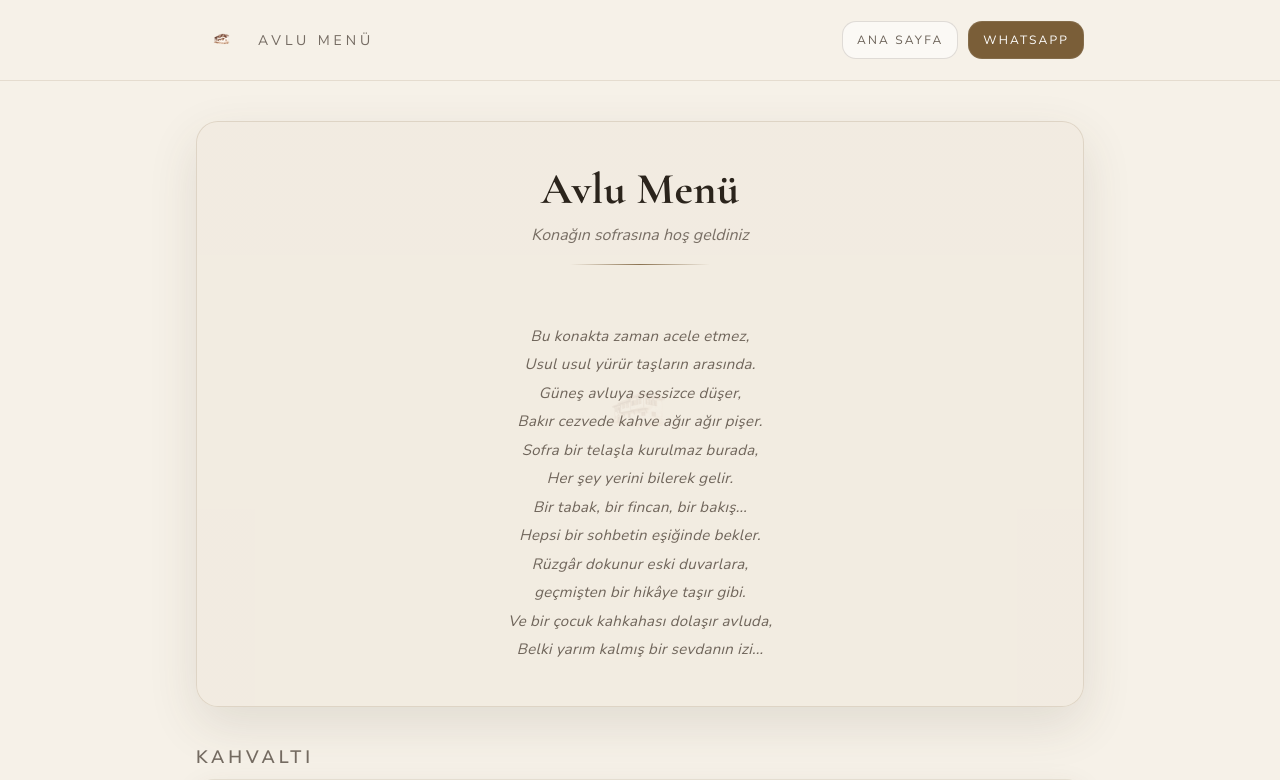
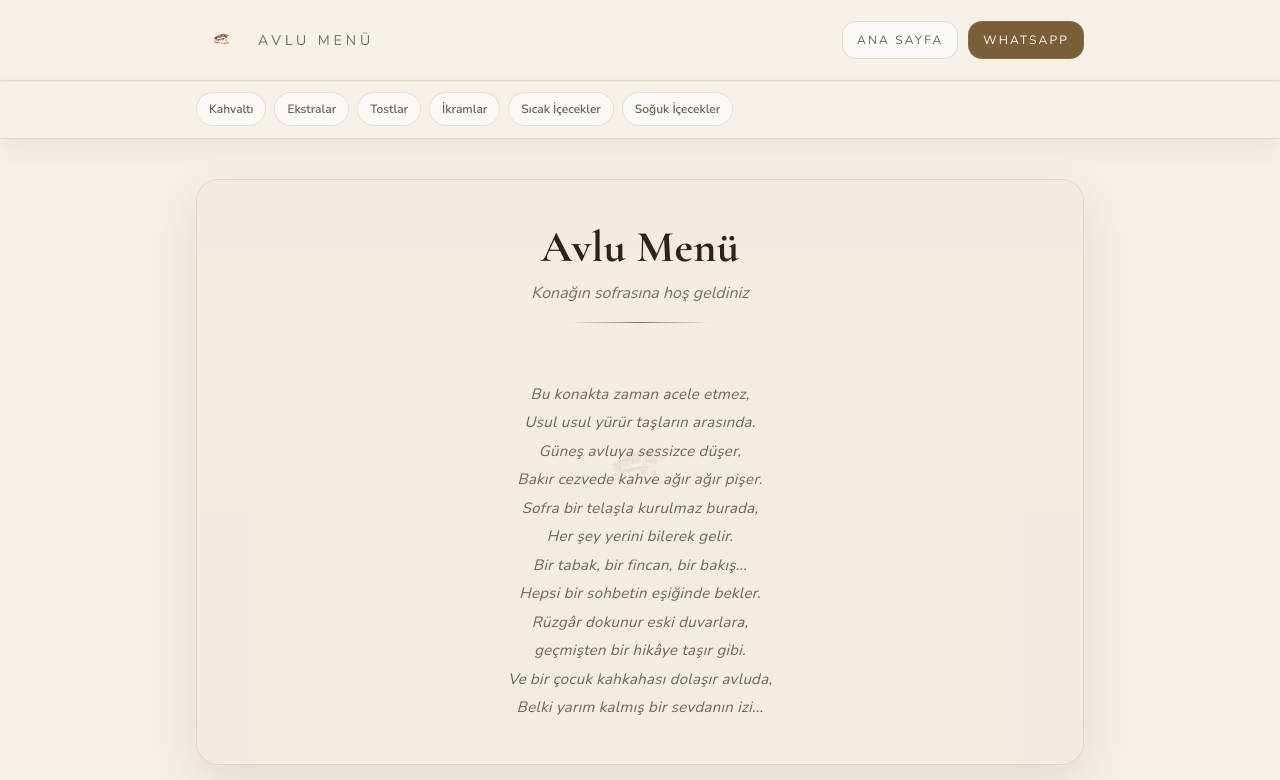
Before and after one commit to bkah-dev/zuhtubeykonagi-site, a plain HTML site: page m-7k9p3/index.html in a window 1280 px wide. Shown: the top 780 px of the page. Drawn offline with nearby package versions, Linux system fonts and the light colour scheme.

Commit message:
Implement sticky menu shortcuts and section updates
Added a sticky menu for shortcuts and updated sections for better layout and accessibility.

```diff
--- a/m-7k9p3/index.html
+++ b/m-7k9p3/index.html
@@ -24,10 +24,14 @@
     }
 
     *{ box-sizing:border-box; }
-    html,body{ height:100%; }
+    html{
+      min-height:100%;
+      scroll-behavior:smooth;
+    }
 
 	body{
 	  margin:0;
+	  min-height:100vh;
 	  background: var(--color-bg);
 	  color: var(--color-text);
 	  font-family: 'Nunito Sans', system-ui, -apple-system, Segoe UI, Roboto, Arial, sans-serif;
@@ -50,9 +54,6 @@
     }
 
 	.topbar{
-	  position: sticky;
-	  top: 0;
-	  z-index: 10;
 	  backdrop-filter: blur(10px);
 	  background: rgba(246, 241, 232, 0.94);
 	  border-bottom: 1px solid rgba(120,94,56,0.14);
@@ -105,6 +106,54 @@
       gap: 10px;
       flex-wrap: wrap;
       justify-content:flex-end;
+    }
+
+    .menu-shortcuts{
+      position: sticky;
+      top: 0;
+      z-index: 20;
+      border-top: 1px solid rgba(120,94,56,0.10);
+      border-bottom: 1px solid rgba(120,94,56,0.14);
+      background: rgba(246,241,232,0.94);
+      backdrop-filter: blur(10px);
+      box-shadow: 0 8px 24px rgba(74,63,53,0.08);
+    }
+
+    .menu-shortcuts-inner{
+      max-width: 920px;
+      margin: 0 auto;
+      padding: 10px 16px 12px;
+      display:flex;
+      gap: 8px;
+      width: 100%;
+      min-width: 0;
+      overflow-x: auto;
+      scrollbar-width: none;
+    }
+
+    .menu-shortcuts-inner::-webkit-scrollbar{
+      display:none;
+    }
+
+    .shortcut-link{
+      flex: 0 0 auto;
+      padding: 8px 12px;
+      border-radius: 999px;
+      border: 1px solid rgba(120,94,56,0.16);
+      background: rgba(255,255,255,0.58);
+      color: rgba(74,63,53,0.82);
+      font-size: 12px;
+      font-weight: 600;
+      white-space: nowrap;
+      transition: background .2s ease, color .2s ease, border-color .2s ease;
+    }
+
+    .shortcut-link:hover,
+    .shortcut-link:focus-visible{
+      background: var(--color-primary);
+      border-color: var(--color-primary);
+      color: #fff;
+      outline: none;
     }
 
     .btn{
@@ -203,6 +252,7 @@
     .section{
       margin-top: 22px;
       padding-top: 16px;
+      scroll-margin-top: 64px;
     }
 
     .section-title{
@@ -277,6 +327,7 @@
       .hero h1{ font-size: 36px; }
       .btn{ padding: 10px 12px; }
       .menu-item{ align-items:flex-start; }
+      .section{ scroll-margin-top: 64px; }
     }
   </style>
 </head>
@@ -302,6 +353,17 @@
     </div>
   </div>
 
+  <nav class="menu-shortcuts" aria-label="Menü bölümleri">
+    <div class="menu-shortcuts-inner">
+      <a class="shortcut-link" href="#kahvalti">Kahvaltı</a>
+      <a class="shortcut-link" href="#ekstralar">Ekstralar</a>
+      <a class="shortcut-link" href="#tostlar">Tostlar</a>
+      <a class="shortcut-link" href="#ikramlar">İkramlar</a>
+      <a class="shortcut-link" href="#sicak-icecekler">Sıcak İçecekler</a>
+      <a class="shortcut-link" href="#soguk-icecekler">Soğuk İçecekler</a>
+    </div>
+  </nav>
+
   <div class="wrap">
 	<div class="hero">
 	  <div class="hero-inner">
@@ -326,7 +388,7 @@
 		</div>
 	</div>
 
-    <div class="section">
+    <div class="section" id="kahvalti">
       <div class="section-title"><h2>Kahvaltı</h2></div>
 
       <div class="card">
@@ -366,7 +428,7 @@
       </div>
     </div>
 
-    <div class="section">
+    <div class="section" id="ekstralar">
       <div class="section-title"><h2>Kahvaltı Ekstraları</h2></div>
       <div class="card">
 	    <div class="menu-item">
@@ -400,7 +462,7 @@
       </div>
     </div>
 
-    <div class="section">
+    <div class="section" id="tostlar">
       <div class="section-title"><h2>Tostlar</h2></div>
       <div class="card">
         <div class="menu-item">
@@ -414,7 +476,7 @@
       </div>
     </div>
 
-    <div class="section">
+    <div class="section" id="ikramlar">
       <div class="section-title"><h2>Avlu İkramları</h2></div>
       <div class="card">
         <div class="menu-item">
@@ -441,7 +503,7 @@
       </div>
     </div>
 
-    <div class="section">
+    <div class="section" id="sicak-icecekler">
       <div class="section-title"><h2>Sıcak İçecekler</h2></div>
       <div class="card">
         <div class="menu-item">
@@ -507,7 +569,7 @@
       </div>
     </div>
 
-    <div class="section">
+    <div class="section" id="soguk-icecekler">
       <div class="section-title"><h2>Soğuk İçecekler</h2></div>
       <div class="card">
         <div class="menu-item">
```
